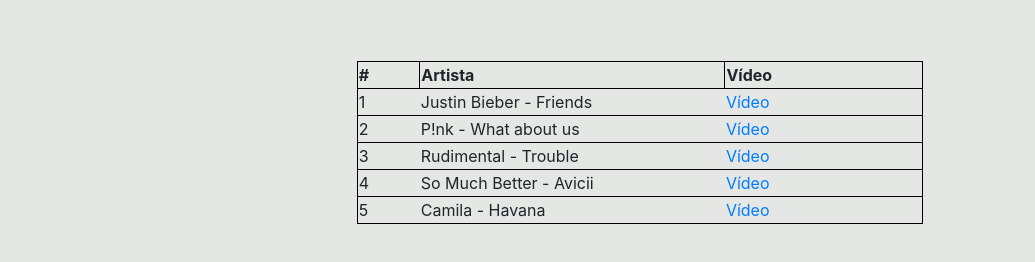
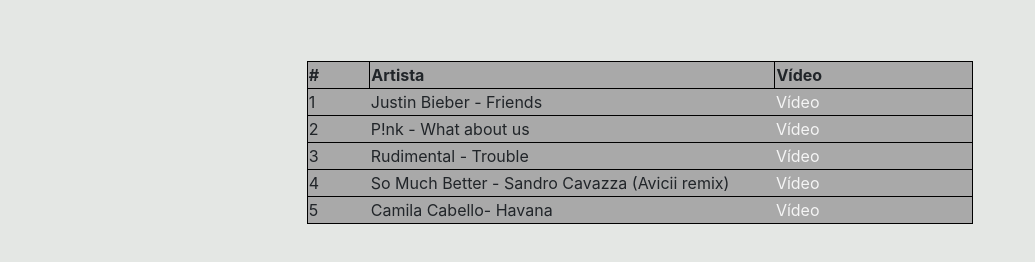
Before and after one commit to avanegasp/top5, a plain HTML site: page index.html in a window 1280 px wide. Shown: the part 48-310 px from the top of the page, without its empty margins (0-1035 px from the left). Drawn offline with nearby package versions, Linux system fonts and the light colour scheme.

Commit message:
Files and embedded videos with css

```diff
--- a/css/style.css
+++ b/css/style.css
@@ -1,5 +1,19 @@
 body{
   background: #e4e7e4;
+}
+
+tbody{
+  background: darkgrey;
+}
+
+td a{
+  text-decoration: none;
+  color: whitesmoke;
+}
+
+td a:hover{
+  text-decoration: none;
+  color: whitesmoke;
 }
 
 th{
@@ -20,7 +34,7 @@
 }
 
 .artista{
-  padding-right: 250px;
+  padding-right: 350px;
 }
 
 .video{
--- a/index.html
+++ b/index.html
@@ -22,27 +22,27 @@
       <tr>
         <td>1</td>
         <td>Justin Bieber - Friends</td>
-        <td><a href="video1.html">Vídeo</td></a>
+        <td><a href="videos/video1/video1.html">Vídeo</td></a>
       </tr>
       <tr>
         <td>2</td>
         <td>P!nk - What about us</td>
-        <td><a href="video2.html">Vídeo</td></a>
+        <td><a href="videos/video2/video2.html">Vídeo</td></a>
       </tr>
       <tr>
         <td>3</td>
         <td>Rudimental - Trouble</td>
-        <td><a href="video3.html">Vídeo</td></a>
+        <td><a href="videos/video3/video3.html">Vídeo</td></a>
       </tr>
       <tr>
         <td>4</td>
-        <td>So Much Better - Avicii</td>
-        <td><a href="video4.html">Vídeo</td></a>
+        <td>So Much Better - Sandro Cavazza (Avicii remix)</td>
+        <td><a href="videos/video4/video4.html">Vídeo</td></a>
       </tr>
       <tr>
         <td>5</td>
-        <td>Camila - Havana</td>
-        <td><a href="video5.html">Vídeo</td></a>
+        <td>Camila Cabello- Havana</td>
+        <td><a href="videos/video5/video5.html">Vídeo</td></a>
       </tr>
     </tbody>
   </table>
--- /dev/null
+++ b/videos/video1/css/style.css
@@ -0,0 +1,19 @@
+body{
+  margin: 0;
+}
+
+#video{
+background: black;
+text-align: center;
+margin-bottom: 30px;
+}
+
+a{
+  border: 1px solid black;
+  padding: 20px;
+  border-radius: 5px;
+  background-color: blue;
+  color: white;
+  float: right;
+  margin-right: 100px;
+}
--- /dev/null
+++ b/videos/video2/css/style.css
@@ -0,0 +1,20 @@
+body{
+  margin: 0;
+  padding: 0;
+}
+
+#video{
+  background: black;
+  text-align: center;
+  margin-bottom: 30px;
+}
+
+a{
+  border: 1px solid black;
+  padding: 20px;
+  border-radius: 5px;
+  background-color: blue;
+  color: white;
+  float: right;
+  margin-right: 100px;
+}
--- /dev/null
+++ b/videos/video3/css/style.css
@@ -0,0 +1,21 @@
+body{
+  margin: 0;
+  padding: 0;
+}
+
+#video{
+  background: black;
+  text-align: center;
+  margin-bottom: 30px;
+
+}
+
+a{
+  border: 1px solid black;
+  padding: 20px;
+  border-radius: 5px;
+  background-color: blue;
+  color: white;
+  float: right;
+  margin-right: 100px;
+}
--- /dev/null
+++ b/videos/video4/css/style.css
@@ -0,0 +1,20 @@
+body{
+  margin: 0;
+  padding: 0;
+}
+
+#video{
+  background: black;
+  text-align: center;
+  margin-bottom: 30px;
+}
+
+a{
+  border: 1px solid black;
+  padding: 20px;
+  border-radius: 5px;
+  background-color: blue;
+  color: white;
+  float: right;
+  margin-right: 100px;
+}
--- /dev/null
+++ b/videos/video5/css/style.css
@@ -0,0 +1,21 @@
+body{
+  margin: 0;
+  padding: 0;
+}
+
+#video{
+  background: black;
+  text-align: center;
+  margin-bottom: 30px;
+
+}
+
+a{
+  border: 1px solid black;
+  padding: 20px;
+  border-radius: 5px;
+  background-color: blue;
+  color: white;
+  float: right;
+  margin-right: 100px;
+}
```
Also changed, not shown: videos/video1/video1.html (added, +23 -0 lines), videos/video2/video2.html (added, +23 -0 lines), videos/video3/video3.html (added, +23 -0 lines), videos/video4/video4.html (added, +23 -0 lines), videos/video5/video5.html (added, +23 -0 lines).
